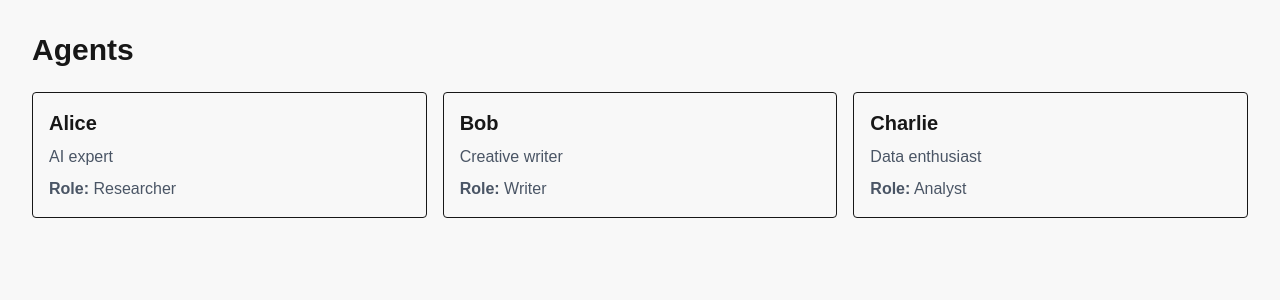
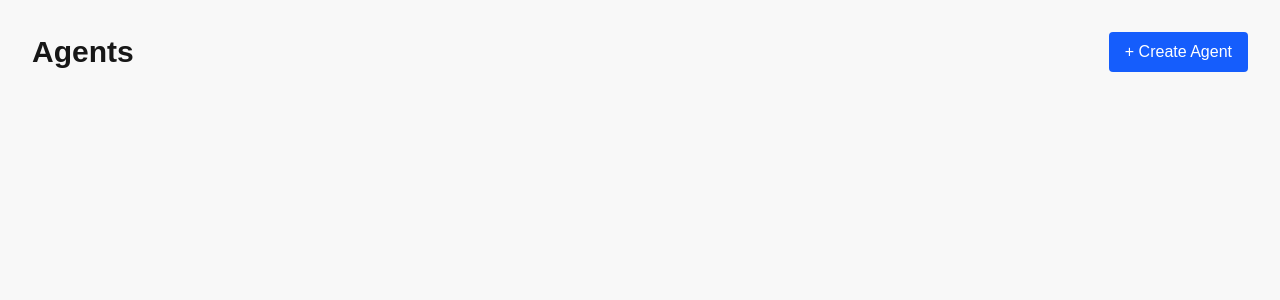
Before and after one commit to Macxim/Polyprompt, a Next.js app: page /agents in a window 1280 px wide. Shown: the top 300 px of the page. Built offline with nearby package versions, Linux system fonts and the light colour scheme.

Commit message:
add agent modal and map over user created agents

```diff
--- a/app/agents/page.tsx
+++ b/app/agents/page.tsx
@@ -1,39 +1,147 @@
 "use client";
 
+import { useState } from "react";
 import AgentCard from "./components/AgentCard";
 import { Agent } from "../types";
 
-const mockAgents: Agent[] = [
-  {
-    id: "1",
-    name: "Alice",
-    persona: "Researcher",
-    description: "AI expert",
-  },
-  {
-    id: "2",
-    name: "Bob",
-    persona: "Writer",
-    description: "Creative writer",
-  },
-  {
-    id: "3",
-    name: "Charlie",
-    persona: "Analyst",
-    description: "Data enthusiast",
-  },
-];
+export default function AgentsPage() {
+  const [agents, setAgents] = useState<Agent[]>([]);
+  const [isModalOpen, setIsModalOpen] = useState(false);
 
-export default function AgentsPage() {
+  const [name, setName] = useState("");
+  const [persona, setPersona] = useState("");
+  const [description, setDescription] = useState("");
+  const [nameError, setNameError] = useState("");
+  const [personaError, setPersonaError] = useState("");
+
+  const handleCreate = () => {
+    let valid = true;
+
+    if (!name.trim()) {
+      setNameError("Name is required");
+      valid = false;
+    } else {
+      setNameError("");
+    }
+
+    if (!persona.trim()) {
+      setPersonaError("Persona is required");
+      valid = false;
+    } else {
+      setPersonaError("");
+    }
+
+    if (!valid) return; // stop if validation fails
+
+    const newAgent: Agent = {
+      id: crypto.randomUUID(),
+      name,
+      persona,
+      description,
+    };
+
+    setAgents((prev) => [...prev, newAgent]);
+
+    // Reset form
+    setName("");
+    setPersona("");
+    setDescription("");
+    setNameError("");
+    setPersonaError("");
+    setIsModalOpen(false);
+  };
+
   return (
     <div className="p-8">
-      <h1 className="text-3xl font-bold mb-6">Agents</h1>
+      <div className="flex justify-between items-center mb-6">
+        <h1 className="text-3xl font-bold">Agents</h1>
+
+        <button
+          onClick={() => setIsModalOpen(true)}
+          className="px-4 py-2 bg-blue-600 text-white rounded"
+        >
+          + Create Agent
+        </button>
+      </div>
 
       <div className="grid gap-4 grid-cols-1 sm:grid-cols-2 lg:grid-cols-3">
-        {mockAgents.map((agent) => (
+        {agents.map((agent) => (
           <AgentCard key={agent.id} agent={agent} />
         ))}
       </div>
+
+      {isModalOpen && (
+        <div className="fixed inset-0 bg-black/40 flex items-center justify-center z-50">
+          <div className="bg-white p-6 rounded-lg w-full max-w-md shadow-lg">
+            <h2 className="text-2xl font-semibold mb-4">Create Agent</h2>
+
+            <div className="space-y-4">
+              <div>
+                <label className="block text-sm font-medium mb-1">Name</label>
+                <input
+                  type="text"
+                  className="w-full border rounded px-3 py-2"
+                  value={name}
+                  onChange={(e) => {
+                    setName(e.target.value);
+                    if (nameError) setNameError("");
+                  }}
+                />
+                {nameError && (
+                  <p className="text-red-600 text-sm mt-1">{nameError}</p>
+                )}
+              </div>
+
+              <div>
+                <label className="block text-sm font-medium mb-1">
+                  Persona
+                </label>
+                <input
+                  type="text"
+                  className="w-full border rounded px-3 py-2"
+                  value={persona}
+                  onChange={(e) => {
+                    setPersona(e.target.value);
+                    if (personaError) setPersonaError("");
+                  }}
+                />
+                {personaError && (
+                  <p className="text-red-600 text-sm mt-1">{personaError}</p>
+                )}
+              </div>
+
+              <div>
+                <label className="block text-sm font-medium mb-1">
+                  Description
+                </label>
+
+                <textarea
+                  className="w-full border rounded px-3 py-2"
+                  rows={3}
+                  value={description}
+                  onChange={(e) => setDescription(e.target.value)}
+                />
+              </div>
+            </div>
+
+            <div className="flex justify-end gap-3 mt-6">
+              <button
+                onClick={() => setIsModalOpen(false)}
+                className="px-4 py-2 border rounded"
+              >
+                Cancel
+              </button>
+
+              <button
+                onClick={handleCreate}
+                className="px-4 py-2 bg-blue-600 text-white rounded"
+              >
+                Create
+              </button>
+            </div>
+          </div>
+        </div>
+      )}
     </div>
   );
 }
```
